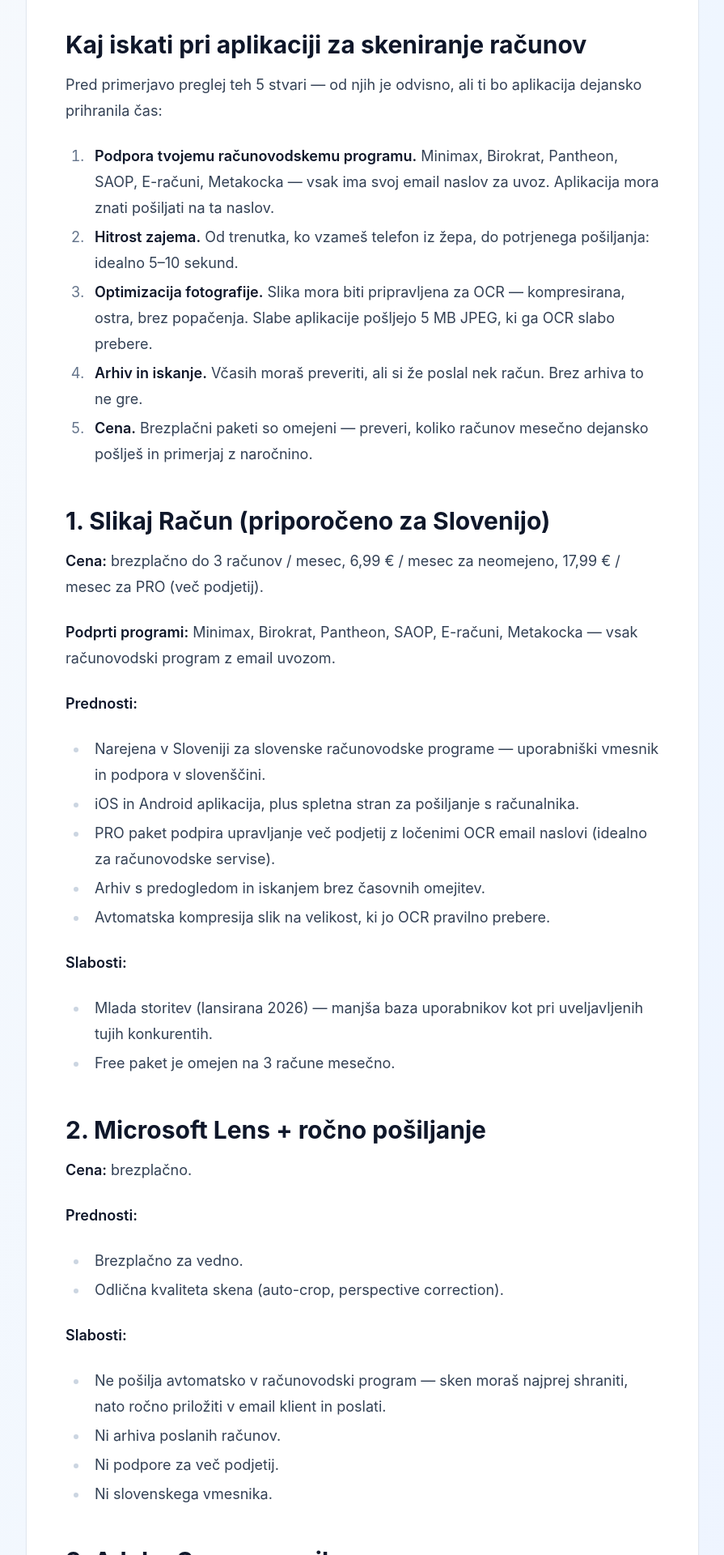
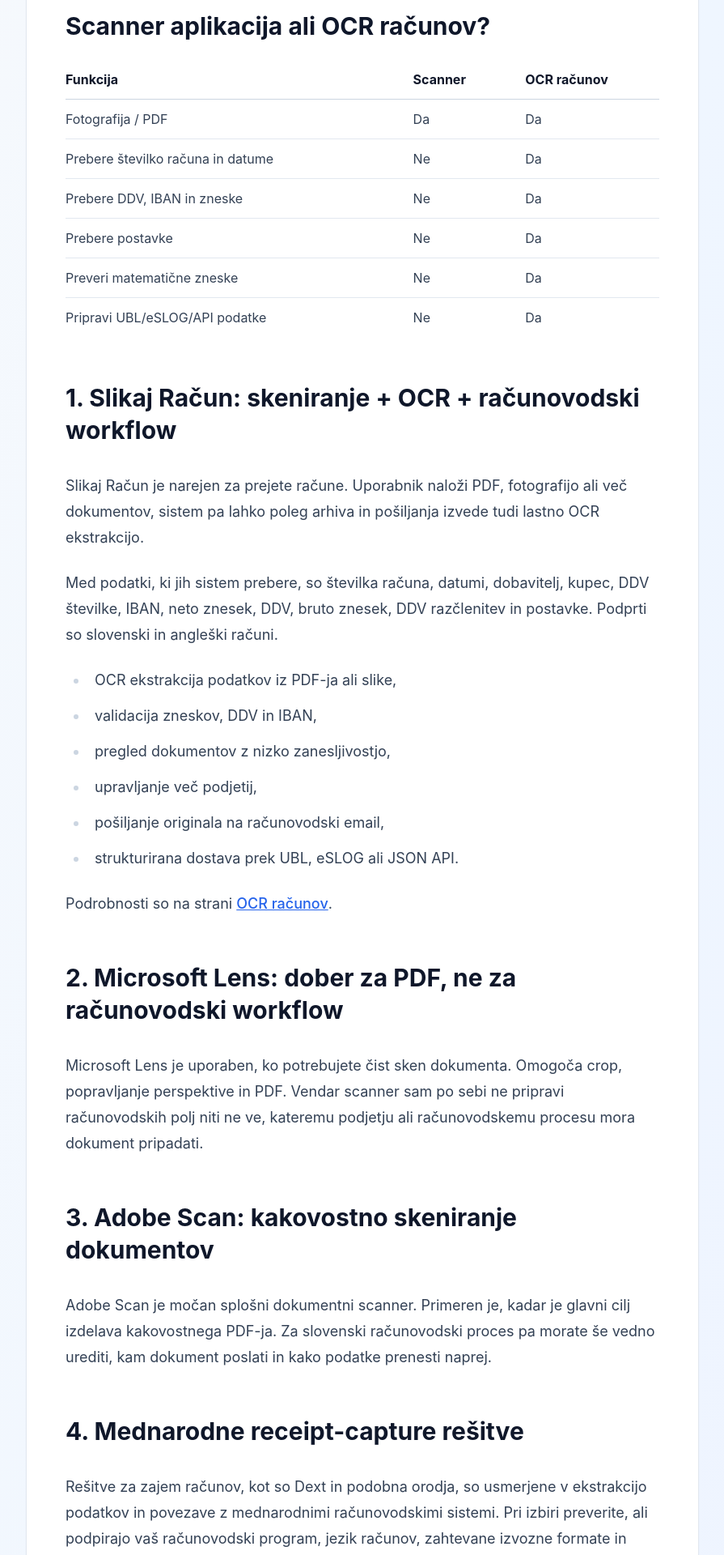
Before and after one commit to pako999/invoice-picture, a Next.js app: page /blog/najboljse-aplikacije-za-skeniranje-racunov in a window 1280 px wide. Shown: the part 880-2800 px from the top of the page at 81% size, without its empty margins (192-1087 px from the left). Built offline with nearby package versions, Linux system fonts and the light colour scheme; no server answers.

Commit message:
SEO: refresh Slovenian invoice scanner article for OCR intent

```diff
--- a/app/blog/najboljse-aplikacije-za-skeniranje-racunov/page.tsx
+++ b/app/blog/najboljse-aplikacije-za-skeniranje-racunov/page.tsx
@@ -12,261 +12,119 @@
   altPaths: { sl: `/blog/${post.slug}`, en: `/en/blog/${post.slugEn}` },
 });
 
+const faq = [
+  ["Kaj je najbolj pomembno pri aplikaciji za skeniranje računov?", "Odvisno od cilja. Za arhiv je dovolj kakovosten PDF. Za avtomatizacijo računovodstva potrebujete OCR ekstrakcijo, validacijo podatkov in zanesljiv način dostave v računovodski sistem."],
+  ["Ali je scanner aplikacija isto kot OCR računov?", "Ne. Scanner ustvari sliko ali PDF. OCR računov iz dokumenta prebere strukturirane podatke, kot so številka računa, dobavitelj, DDV, IBAN, zneski in postavke."],
+  ["Ali Slikaj Račun podpira slovenske in angleške račune?", "Da. OCR workflow je namenjen slovenskim in angleškim računom ter pogostim mednarodnim oznakam na računih."],
+  ["Ali lahko račun po OCR pošljem v računovodski program?", "Da. Original lahko pošljete na uvozni email, potrjene podatke pa vključite v UBL 2.1, eSLOG 2.0 ali JSON API workflow, odvisno od nastavitev in paketa."],
+];
+
 const articleJsonLd = {
   "@context": "https://schema.org",
   "@type": "Article",
   headline: post.title,
   description: post.description,
   datePublished: post.publishedAt,
-  dateModified: post.publishedAt,
+  dateModified: "2026-09-17",
   inLanguage: "sl-SI",
   keywords: post.keyword,
   author: { "@type": "Organization", name: "Slikaj Račun" },
-  publisher: {
-    "@type": "Organization",
-    name: "Slikaj Račun",
-    logo: { "@type": "ImageObject", url: "https://www.posljiracun.si/logo-icon.svg" },
-  },
+  publisher: { "@type": "Organization", name: "Slikaj Račun", logo: { "@type": "ImageObject", url: "https://www.posljiracun.si/logo-icon.svg" } },
   mainEntityOfPage: `https://www.posljiracun.si/blog/${post.slug}`,
+};
+
+const faqJsonLd = {
+  "@context": "https://schema.org",
+  "@type": "FAQPage",
+  mainEntity: faq.map(([q, a]) => ({ "@type": "Question", name: q, acceptedAnswer: { "@type": "Answer", text: a } })),
 };
 
 export default function ComparisonBlog() {
   return (
-    <div className="bg-gradient-to-br from-slate-50 via-blue-50 to-indigo-50 min-h-screen">
-      <script type="application/ld+json"
-        dangerouslySetInnerHTML={{ __html: JSON.stringify(articleJsonLd) }} />
-      <BlogCover post={post} badge="Primerjava" badgeClassName="bg-orange-500/90 text-white border-0 hover:bg-orange-500/90" />
+    <div className="min-h-screen bg-gradient-to-br from-slate-50 via-blue-50 to-indigo-50">
+      <script type="application/ld+json" dangerouslySetInnerHTML={{ __html: JSON.stringify(articleJsonLd) }} />
+      <script type="application/ld+json" dangerouslySetInnerHTML={{ __html: JSON.stringify(faqJsonLd) }} />
+      <BlogCover post={post} badge="Posodobljeno 2026" badgeClassName="bg-orange-500/90 text-white border-0 hover:bg-orange-500/90" />
 
-      <article className="max-w-4xl mx-auto px-4 sm:px-6 lg:px-8 py-12">
-        <Link href="/blog" className="text-sm text-blue-600 hover:underline mb-8 inline-block">← Vsi članki</Link>
+      <article className="mx-auto max-w-4xl px-4 py-12 sm:px-6 lg:px-8">
+        <Link href="/blog" className="mb-8 inline-block text-sm text-blue-600 hover:underline">← Vsi članki</Link>
 
-        <div className="bg-white rounded-2xl shadow-sm border border-slate-200 p-8 sm:p-12 prose prose-slate prose-lg max-w-none prose-headings:scroll-mt-20 prose-headings:font-bold prose-h2:text-3xl prose-h2:mt-12 prose-h2:mb-4 prose-h3:text-xl prose-h3:mt-8 prose-h3:mb-3 prose-a:text-blue-600 prose-a:no-underline hover:prose-a:underline prose-strong:text-slate-900 prose-code:bg-slate-100 prose-code:px-1.5 prose-code:py-0.5 prose-code:rounded prose-code:before:content-none prose-code:after:content-none prose-code:font-mono prose-code:text-sm prose-li:my-1 prose-ul:my-4 prose-ol:my-4 prose-table:rounded-xl prose-table:overflow-hidden prose-th:bg-slate-100 prose-th:p-3 prose-td:p-3 prose-td:border-slate-200 prose-th:border-slate-200">
-          <p className="lead">
-            Iščeš mobilno aplikacijo za skeniranje papirnatih računov, ki bi jih avtomatsko poslala v računovodski program? V Sloveniji je nekaj možnosti — vsaka s svojimi prednostmi in slabostmi. Tukaj je iskrena primerjava 6 aplikacij za leto 2026, vključno s ceno, podprtimi programi in kdaj uporabiti katero.
-          </p>
+        <div className="prose prose-slate prose-lg max-w-none rounded-2xl border border-slate-200 bg-white p-8 shadow-sm sm:p-12 prose-headings:font-bold prose-a:text-blue-600">
+          <p className="lead">Ko nekdo išče <strong>aplikacijo za skeniranje računov</strong>, lahko išče dve zelo različni stvari: aplikacijo, ki naredi lep PDF, ali sistem, ki račun tudi prebere in pripravi podatke za računovodstvo. To je ključna razlika med navadnim scannerjem in <strong>OCR računov</strong>.</p>
 
-          <h2>Kaj iskati pri aplikaciji za skeniranje računov</h2>
-          <p>
-            Pred primerjavo preglej teh 5 stvari — od njih je odvisno, ali ti bo aplikacija dejansko prihranila čas:
-          </p>
-          <ol>
-            <li><strong>Podpora tvojemu računovodskemu programu.</strong> Minimax, Birokrat, Pantheon, SAOP, E-računi, Metakocka — vsak ima svoj email naslov za uvoz. Aplikacija mora znati pošiljati na ta naslov.</li>
-            <li><strong>Hitrost zajema.</strong> Od trenutka, ko vzameš telefon iz žepa, do potrjenega pošiljanja: idealno 5–10 sekund.</li>
-            <li><strong>Optimizacija fotografije.</strong> Slika mora biti pripravljena za OCR — kompresirana, ostra, brez popačenja. Slabe aplikacije pošljejo 5 MB JPEG, ki ga OCR slabo prebere.</li>
-            <li><strong>Arhiv in iskanje.</strong> Včasih moraš preveriti, ali si že poslal nek račun. Brez arhiva to ne gre.</li>
-            <li><strong>Cena.</strong> Brezplačni paketi so omejeni — preveri, koliko računov mesečno dejansko pošlješ in primerjaj z naročnino.</li>
-          </ol>
+          <h2>Scanner aplikacija ali OCR računov?</h2>
+          <table>
+            <thead><tr><th>Funkcija</th><th>Scanner</th><th>OCR računov</th></tr></thead>
+            <tbody>
+              <tr><td>Fotografija / PDF</td><td>Da</td><td>Da</td></tr>
+              <tr><td>Prebere številko računa in datume</td><td>Ne</td><td>Da</td></tr>
+              <tr><td>Prebere DDV, IBAN in zneske</td><td>Ne</td><td>Da</td></tr>
+              <tr><td>Prebere postavke</td><td>Ne</td><td>Da</td></tr>
+              <tr><td>Preveri matematične zneske</td><td>Ne</td><td>Da</td></tr>
+              <tr><td>Pripravi UBL/eSLOG/API podatke</td><td>Ne</td><td>Da</td></tr>
+            </tbody>
+          </table>
 
-          <h2>1. Slikaj Račun (priporočeno za Slovenijo)</h2>
-          <p>
-            <strong>Cena:</strong> brezplačno do 3 računov / mesec, 6,99 € / mesec za neomejeno, 17,99 € / mesec za PRO (več podjetij).
-          </p>
-          <p>
-            <strong>Podprti programi:</strong> Minimax, Birokrat, Pantheon, SAOP, E-računi, Metakocka — vsak računovodski program z email uvozom.
-          </p>
-          <p>
-            <strong>Prednosti:</strong>
-          </p>
+          <h2>1. Slikaj Račun: skeniranje + OCR + računovodski workflow</h2>
+          <p>Slikaj Račun je narejen za prejete račune. Uporabnik naloži PDF, fotografijo ali več dokumentov, sistem pa lahko poleg arhiva in pošiljanja izvede tudi lastno OCR ekstrakcijo.</p>
+          <p>Med podatki, ki jih sistem prebere, so številka računa, datumi, dobavitelj, kupec, DDV številke, IBAN, neto znesek, DDV, bruto znesek, DDV razčlenitev in postavke. Podprti so slovenski in angleški računi.</p>
           <ul>
-            <li>Narejena v Sloveniji za slovenske računovodske programe — uporabniški vmesnik in podpora v slovenščini.</li>
-            <li>iOS in Android aplikacija, plus spletna stran za pošiljanje s računalnika.</li>
-            <li>PRO paket podpira upravljanje več podjetij z ločenimi OCR email naslovi (idealno za računovodske servise).</li>
-            <li>Arhiv s predogledom in iskanjem brez časovnih omejitev.</li>
-            <li>Avtomatska kompresija slik na velikost, ki jo OCR pravilno prebere.</li>
+            <li>OCR ekstrakcija podatkov iz PDF-ja ali slike,</li>
+            <li>validacija zneskov, DDV in IBAN,</li>
+            <li>pregled dokumentov z nizko zanesljivostjo,</li>
+            <li>upravljanje več podjetij,</li>
+            <li>pošiljanje originala na računovodski email,</li>
+            <li>strukturirana dostava prek UBL, eSLOG ali JSON API.</li>
           </ul>
-          <p>
-            <strong>Slabosti:</strong>
-          </p>
+          <p>Podrobnosti so na strani <Link href="/ocr-racunov">OCR računov</Link>.</p>
+
+          <h2>2. Microsoft Lens: dober za PDF, ne za računovodski workflow</h2>
+          <p>Microsoft Lens je uporaben, ko potrebujete čist sken dokumenta. Omogoča crop, popravljanje perspektive in PDF. Vendar scanner sam po sebi ne pripravi računovodskih polj niti ne ve, kateremu podjetju ali računovodskemu procesu mora dokument pripadati.</p>
+
+          <h2>3. Adobe Scan: kakovostno skeniranje dokumentov</h2>
+          <p>Adobe Scan je močan splošni dokumentni scanner. Primeren je, kadar je glavni cilj izdelava kakovostnega PDF-ja. Za slovenski računovodski proces pa morate še vedno urediti, kam dokument poslati in kako podatke prenesti naprej.</p>
+
+          <h2>4. Mednarodne receipt-capture rešitve</h2>
+          <p>Rešitve za zajem računov, kot so Dext in podobna orodja, so usmerjene v ekstrakcijo podatkov in povezave z mednarodnimi računovodskimi sistemi. Pri izbiri preverite, ali podpirajo vaš računovodski program, jezik računov, zahtevane izvozne formate in način dela z več slovenskimi podjetji.</p>
+
+          <h2>5. Telefon + email</h2>
+          <p>Najbolj preprost postopek je še vedno fotografija in ročno pošiljanje po emailu. To lahko deluje pri majhnem številu računov, vendar hitro nastanejo težave: napačen prejemnik, ni strukturiranih podatkov, ni validacije in težje preverite, ali je bil račun že poslan.</p>
+
+          <h2>Kaj izbrati glede na vaš cilj?</h2>
           <ul>
-            <li>Mlada storitev (lansirana 2026) — manjša baza uporabnikov kot pri uveljavljenih tujih konkurentih.</li>
-            <li>Free paket je omejen na 3 račune mesečno.</li>
+            <li><strong>Samo lep PDF:</strong> klasična scanner aplikacija.</li>
+            <li><strong>Prebrani podatki računa:</strong> potrebujete OCR računov.</li>
+            <li><strong>Slovenski in angleški dobavitelji:</strong> preverite podporo obema jezikoma in računovodskim oznakam.</li>
+            <li><strong>Računovodski servis:</strong> pomembni so multi-company workflow, ločene destinacije in množični upload.</li>
+            <li><strong>Avtomatizacija:</strong> poleg OCR preverite še UBL, eSLOG ali API dostavo.</li>
           </ul>
 
-          <h2>2. Microsoft Lens + ročno pošiljanje</h2>
-          <p>
-            <strong>Cena:</strong> brezplačno.
-          </p>
-          <p>
-            <strong>Prednosti:</strong>
-          </p>
-          <ul>
-            <li>Brezplačno za vedno.</li>
-            <li>Odlična kvaliteta skena (auto-crop, perspective correction).</li>
-          </ul>
-          <p>
-            <strong>Slabosti:</strong>
-          </p>
-          <ul>
-            <li>Ne pošilja avtomatsko v računovodski program — sken moraš najprej shraniti, nato ročno priložiti v email klient in poslati.</li>
-            <li>Ni arhiva poslanih računov.</li>
-            <li>Ni podpore za več podjetij.</li>
-            <li>Ni slovenskega vmesnika.</li>
-          </ul>
+          <h2>Kako poteka OCR pri Slikaj Račun?</h2>
+          <ol>
+            <li>Naložite PDF ali fotografijo.</li>
+            <li>Sistem prebere in normalizira podatke računa.</li>
+            <li>Preveri DDV, IBAN, zneske in možne duplikate.</li>
+            <li>Negotovi dokumenti gredo v ročni pregled.</li>
+            <li>Potrjen račun se pošlje v nastavljen računovodski workflow.</li>
+          </ol>
+          <p>Za podjetja, ki že uporabljajo Minimax, Birokrat, Pantheon ali drug sistem, je posebej pomembna stran <Link href="/integracije">integracija z računovodskim programom</Link>.</p>
 
-          <h2>3. Adobe Scan + email</h2>
-          <p>
-            <strong>Cena:</strong> brezplačno z Adobe računom, premium 9,99 € / mesec.
-          </p>
-          <p>
-            <strong>Prednosti:</strong>
-          </p>
-          <ul>
-            <li>Najboljši PDF generator iz fotografij na trgu.</li>
-            <li>OCR že v aplikaciji (premium).</li>
-          </ul>
-          <p>
-            <strong>Slabosti:</strong>
-          </p>
-          <ul>
-            <li>Tudi tu ročno pošiljanje — Adobe ne ve, kateri računovodski program imaš.</li>
-            <li>Optimiziran za pisarniško skeniranje, ne za hitre fotografije računov na poti.</li>
-            <li>Premium je drag, brezplačni pa omejen.</li>
-          </ul>
+          <h2>Pogosta vprašanja</h2>
+          {faq.map(([q, a]) => <section key={q}><h3>{q}</h3><p>{a}</p></section>)}
 
-          <h2>4. Dext (mednarodna konkurenca)</h2>
-          <p>
-            <strong>Cena:</strong> ~24 € / mesec (Pro paket).
-          </p>
-          <p>
-            <strong>Prednosti:</strong>
-          </p>
-          <ul>
-            <li>Lasten OCR motor v aplikaciji — neodvisen od računovodskega programa.</li>
-            <li>Integracije z QuickBooks, Xero, Sage.</li>
-          </ul>
-          <p>
-            <strong>Slabosti:</strong>
-          </p>
-          <ul>
-            <li>Ni slovenskega vmesnika ali podpore.</li>
-            <li>Ne integrira z Minimax, Birokrat ali Pantheon — namenjen tujim trgom.</li>
-            <li>Cena je 3× višja kot Slikaj Račun.</li>
-          </ul>
-
-          <h2>5. ReceiptBank / Hubdoc</h2>
-          <p>
-            <strong>Cena:</strong> Hubdoc je vključen v Xero naročnino.
-          </p>
-          <p>
-            <strong>Prednosti / slabosti:</strong> Praktično irelevantno za slovenski trg, saj večina uporablja Minimax / Birokrat / Pantheon, ne Xero.
-          </p>
-
-          <h2>6. Pošiljanje preko običajnega email klienta</h2>
-          <p>
-            <strong>Cena:</strong> brezplačno.
-          </p>
-          <p>
-            Tehnično lahko vsak telefon naredi: fotografiraš → odpri Mail / Gmail → priloži sliko → vneseš OCR email naslov → pošlješ.
-          </p>
-          <p>
-            <strong>Slabosti:</strong>
-          </p>
-          <ul>
-            <li>Vsako pošiljanje traja 30–60 sekund (ročno tipkanje email naslova!).</li>
-            <li>Slika ni stisnjena — OCR jo lahko zavrne (preveč MB).</li>
-            <li>Ni arhiva poslanih računov.</li>
-            <li>Pri večih podjetjih: zamenjaj naslov vsakič.</li>
-          </ul>
-
-          <h2>Tabela primerjave</h2>
-          <div className="overflow-x-auto">
-            <table className="w-full text-sm not-prose mb-8 border-collapse">
-              <thead className="bg-slate-100">
-                <tr>
-                  <th className="text-left p-3 border border-slate-200">Aplikacija</th>
-                  <th className="text-left p-3 border border-slate-200">Cena / mesec</th>
-                  <th className="text-left p-3 border border-slate-200">Avtomatsko pošiljanje</th>
-                  <th className="text-left p-3 border border-slate-200">Več podjetij</th>
-                  <th className="text-left p-3 border border-slate-200">Slovenski programi</th>
-                </tr>
-              </thead>
-              <tbody>
-                <tr>
-                  <td className="p-3 border border-slate-200 font-semibold">Slikaj Račun</td>
-                  <td className="p-3 border border-slate-200">0–17,99 €</td>
-                  <td className="p-3 border border-slate-200">✅</td>
-                  <td className="p-3 border border-slate-200">✅ (PRO)</td>
-                  <td className="p-3 border border-slate-200">✅ vsi</td>
-                </tr>
-                <tr className="bg-slate-50">
-                  <td className="p-3 border border-slate-200">Microsoft Lens</td>
-                  <td className="p-3 border border-slate-200">0 €</td>
-                  <td className="p-3 border border-slate-200">❌ ročno</td>
-                  <td className="p-3 border border-slate-200">❌</td>
-                  <td className="p-3 border border-slate-200">⚠️ ročno</td>
-                </tr>
-                <tr>
-                  <td className="p-3 border border-slate-200">Adobe Scan</td>
-                  <td className="p-3 border border-slate-200">0–9,99 €</td>
-                  <td className="p-3 border border-slate-200">❌ ročno</td>
-                  <td className="p-3 border border-slate-200">❌</td>
-                  <td className="p-3 border border-slate-200">⚠️ ročno</td>
-                </tr>
-                <tr className="bg-slate-50">
-                  <td className="p-3 border border-slate-200">Dext</td>
-                  <td className="p-3 border border-slate-200">~24 €</td>
-                  <td className="p-3 border border-slate-200">✅</td>
-                  <td className="p-3 border border-slate-200">✅</td>
-                  <td className="p-3 border border-slate-200">❌</td>
-                </tr>
-                <tr>
-                  <td className="p-3 border border-slate-200">Hubdoc / ReceiptBank</td>
-                  <td className="p-3 border border-slate-200">~12 €</td>
-                  <td className="p-3 border border-slate-200">✅</td>
-                  <td className="p-3 border border-slate-200">✅</td>
-                  <td className="p-3 border border-slate-200">❌</td>
-                </tr>
-                <tr className="bg-slate-50">
-                  <td className="p-3 border border-slate-200">Email klient</td>
-                  <td className="p-3 border border-slate-200">0 €</td>
-                  <td className="p-3 border border-slate-200">❌ ročno</td>
-                  <td className="p-3 border border-slate-200">❌</td>
-                  <td className="p-3 border border-slate-200">⚠️ ročno</td>
-                </tr>
-              </tbody>
-            </table>
+          <div className="not-prose mt-10 rounded-2xl bg-slate-950 p-7 text-white">
+            <h2 className="text-2xl font-black">Preverite OCR na svojem računu</h2>
+            <p className="mt-2 text-slate-300">Namesto da primerjate samo scannerje, naložite pravi račun in preverite, katere podatke lahko sistem uporabi naprej.</p>
+            <Link href="/sign-up" className="mt-5 inline-flex rounded-xl bg-white px-5 py-3 font-bold text-slate-950">Preizkusi Slikaj Račun</Link>
           </div>
-
-          <h2>Katero aplikacijo izbrati?</h2>
-          <ul>
-            <li><strong>Če uporabljaš Minimax, Birokrat, Pantheon ali drug slovenski računovodski program:</strong> Slikaj Račun. Edina, ki je narejena za to.</li>
-            <li><strong>Če pošlješ pod 10 računov mesečno in nimaš proračuna:</strong> Slikaj Račun brezplačni paket (3 / mesec) ali kombinacija Microsoft Lens + email.</li>
-            <li><strong>Če uporabljaš Xero ali QuickBooks:</strong> Hubdoc (vključen v Xero) ali Dext.</li>
-            <li><strong>Računovodski servis z več strankami:</strong> Slikaj Račun PRO — ločen OCR email za vsako stranko, hitri preklop.</li>
-          </ul>
-
-          <h2>Naredi preizkusno pošiljanje</h2>
-          <p>
-            Najlažji način, da preveriš, ali aplikacija deluje s tvojim računovodskim programom — pošlji prvi račun zdaj. Pri Slikaj Račun aplikacija je brezplačna za prve 3 račune. Brez kreditne kartice, brez vezave.
-          </p>
-          <p>
-            <Link
-              href="/scan"
-              className="not-prose inline-flex items-center justify-center gap-2 bg-blue-600 hover:bg-blue-700 !text-white text-base h-12 px-6 rounded-xl font-semibold transition-colors no-underline"
-            >
-              📷 Začni brezplačno
-            </Link>
-          </p>
         </div>
 
-        <aside className="mt-12 pt-8 border-t border-slate-200">
-          <h2 className="text-lg font-semibold mb-4">Sorodni članki</h2>
+        <aside className="mt-12 border-t border-slate-200 pt-8">
+          <h2 className="mb-4 text-lg font-semibold">Sorodne strani</h2>
           <ul className="space-y-2 text-sm">
-            <li>
-              <Link href="/blog/minimax-email-uvoz-racunov" className="text-blue-600 hover:underline">
-                Minimax email uvoz računov: kompletni vodnik 2026 →
-              </Link>
-            </li>
-            <li>
-              <Link href="/blog/birokrat-ocr-uvoz-racunov" className="text-blue-600 hover:underline">
-                Birokrat OCR: kako nastaviti uvoz računov po emailu →
-              </Link>
-            </li>
-            <li>
-              <Link href="/blog/pantheon-ebooks-ocr-vodnik" className="text-blue-600 hover:underline">
-                Pantheon eBooks OCR: vodnik za avtomatsko knjiženje →
-              </Link>
-            </li>
+            <li><Link href="/ocr-racunov" className="text-blue-600 hover:underline">OCR računov: avtomatsko branje in validacija →</Link></li>
+            <li><Link href="/programi-za-racune" className="text-blue-600 hover:underline">Programi za račune v Sloveniji →</Link></li>
+            <li><Link href="/blog/minimax-email-uvoz-racunov" className="text-blue-600 hover:underline">Minimax OCR in email uvoz računov →</Link></li>
           </ul>
         </aside>
       </article>
```
